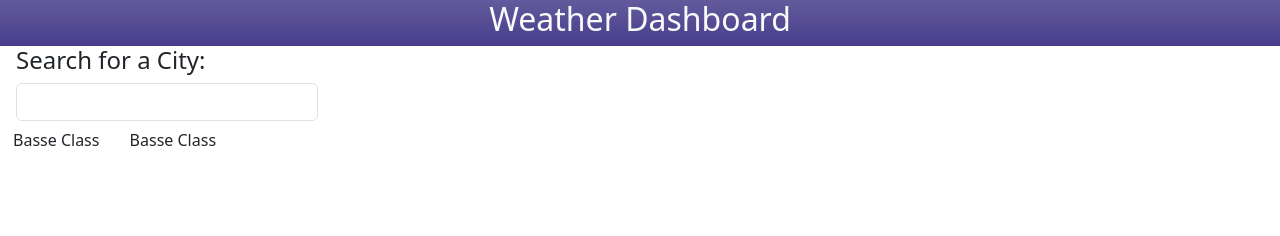
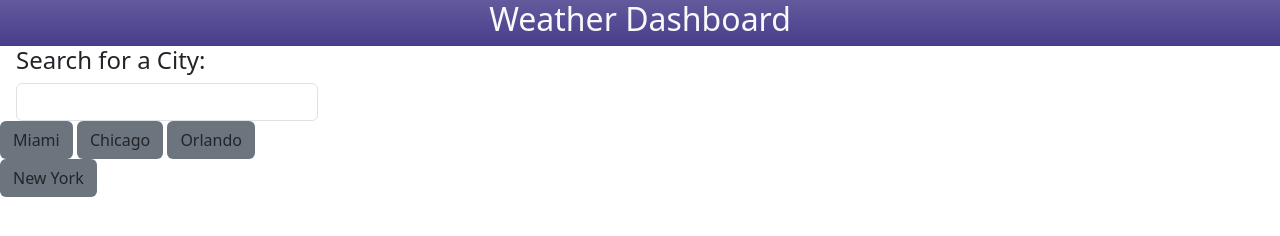
Before and after one commit to APScarlett/Challenge-6-Open-weather, a plain HTML site: page index.html in a window 1280 px wide. Drawn offline with nearby package versions, Linux system fonts and the light colour scheme.

Commit message:
Added additional buttons as well as background colors for the buttons

```diff
--- a/index.html
+++ b/index.html
@@ -21,8 +21,10 @@
             <h4 class="px-3">Search for a City:</h4>
             <input type="text" class="form-control mx-3">
 
-            <button type="button" class="btn">Basse Class</button>
-            <button type="button" class="btn">Basse Class</button>
+            <button type="button" class="btn bg-secondary">Miami</button>
+            <button type="button" class="btn bg-secondary">Chicago</button>
+            <button type="button" class="btn bg-secondary">Orlando</button>
+            <button type="button" class="btn bg-secondary">New York</button>
 
         </section>
 
```
